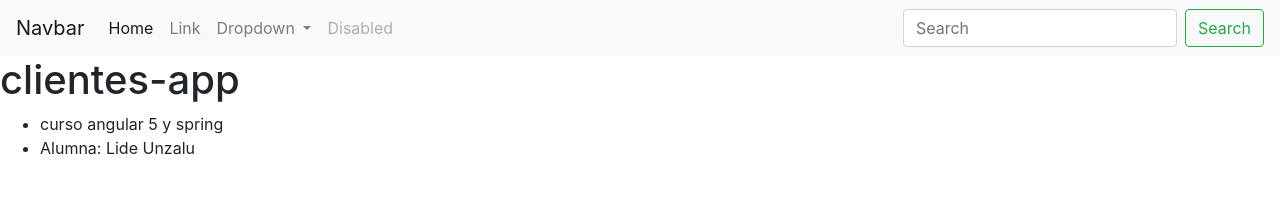
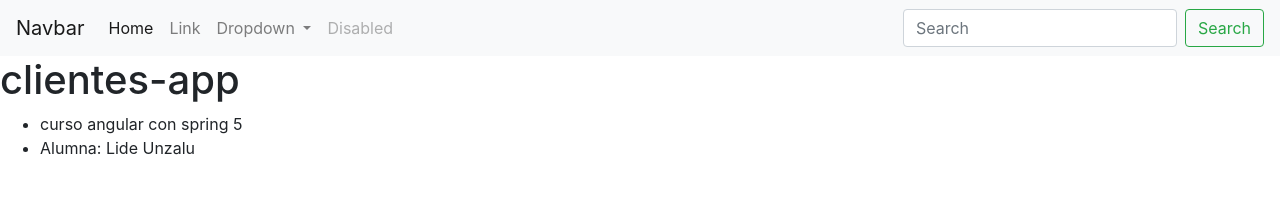
Before and after one commit to UnzaluLide/angularApp, an Angular app: page / in a window 1280 px wide. Shown: the top 202 px of the page. Built offline with nearby package versions, Linux system fonts and the light colour scheme.

Commit message:
incluir lireria jquery

```diff
--- a/src/app/app.component.ts
+++ b/src/app/app.component.ts
@@ -7,6 +7,6 @@ import { Component } from '@angular/core';
 })
 export class AppComponent {
   title = 'clientes-app';
-  curso = 'curso angular 5 y spring';
+  curso = 'curso angular con spring 5';
   alumna:string='Lide Unzalu';
 }
--- a/src/index.html
+++ b/src/index.html
@@ -10,6 +10,8 @@
 </head>
 <body>
   <app-root></app-root>
+  <script src="https://code.jquery.com/jquery-3.4.1.slim.min.js" integrity="sha384-J6qa4849blE2+poT4WnyKhv5vZF5SrPo0iEjwBvKU7imGFAV0wwj1yYfoRSJoZ+n" crossorigin="anonymous"></script>
+  <script src="https://cdn.jsdelivr.net/npm/popper.js@1.16.0/dist/umd/popper.min.js" integrity="sha384-Q6E9RHvbIyZFJoft+2mJbHaEWldlvI9IOYy5n3zV9zzTtmI3UksdQRVvoxMfooAo" crossorigin="anonymous"></script>
   <script src="https://stackpath.bootstrapcdn.com/bootstrap/4.4.1/js/bootstrap.min.js" integrity="sha384-wfSDF2E50Y2D1uUdj0O3uMBJnjuUD4Ih7YwaYd1iqfktj0Uod8GCExl3Og8ifwB6" crossorigin="anonymous"></script>
 </body>
 </html>
```
